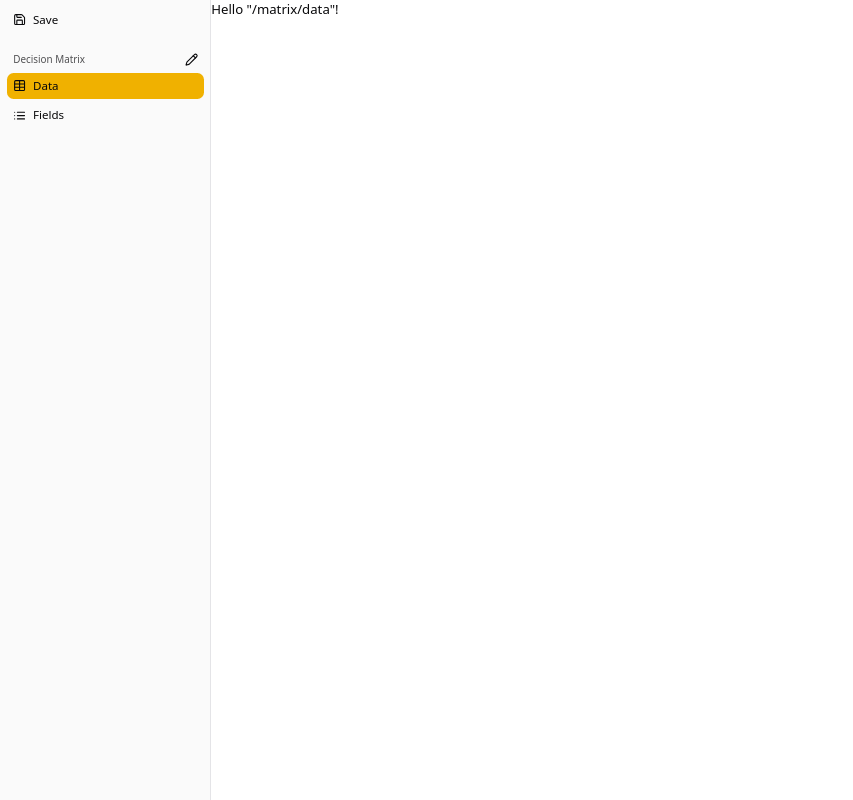
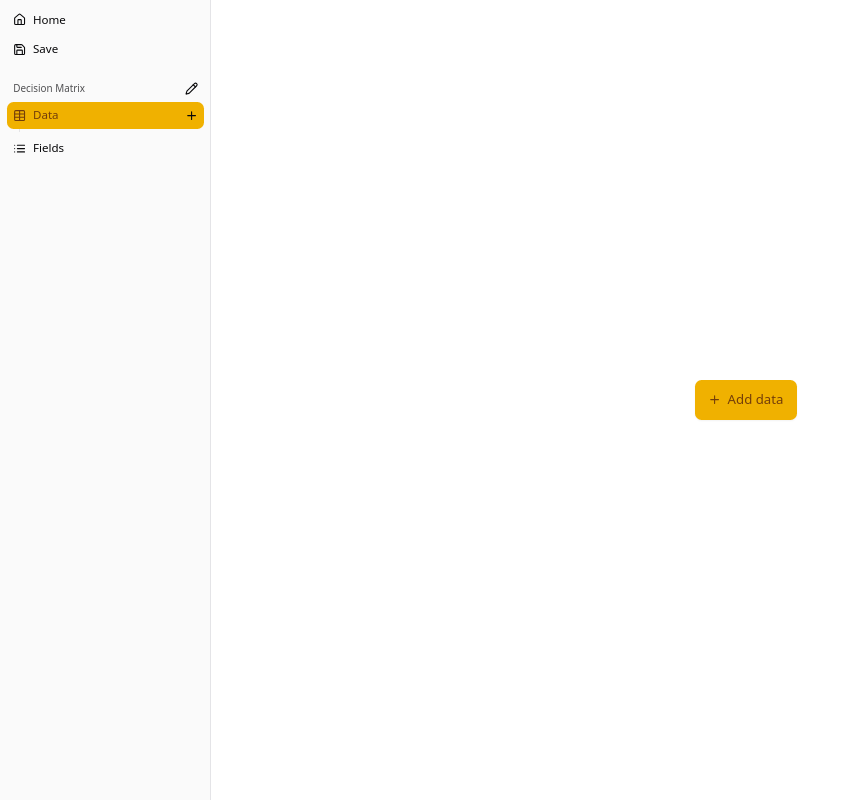
Before and after one commit to karoyqiu/decision-matrix, a React (Vite) app: page /matrix/data in a window 1280 px wide. Shown: the whole page, without its empty margins (0-853 px from the left). Built offline with nearby package versions, Linux system fonts and the light colour scheme.

Commit message:
添加主字段属性。

```diff
--- a/package.json
+++ b/package.json
@@ -12,6 +12,7 @@
   },
   "dependencies": {
     "@hookform/resolvers": "^5.0.1",
+    "@radix-ui/react-checkbox": "^1.3.2",
     "@radix-ui/react-collapsible": "^1.1.11",
     "@radix-ui/react-dialog": "^1.1.14",
     "@radix-ui/react-label": "^2.1.7",
--- a/src/components/field-collapsible.tsx
+++ b/src/components/field-collapsible.tsx
@@ -35,6 +35,7 @@ import { type Field, fieldSchema } from '@/lib/matrix/types';
 import { cn } from '@/lib/utils';
 
 import { InputBox } from './input-box';
+import { Checkbox } from './ui/checkbox';
 
 type FieldNameProps = {
   field: Field;
@@ -45,10 +46,11 @@ function FieldName(props: FieldNameProps) {
   const units = 'units' in field ? field.units?.join(', ') : null;
 
   return (
-    <span className="grow">
-      {field.name}
-      {units && <span className="text-muted-foreground ms-2 text-xs">{`[${units}]`}</span>}
-    </span>
+    <div className="flex grow gap-2">
+      <span>{field.name}</span>
+      {units && <span className="text-muted-foreground text-xs">{`[${units}]`}</span>}
+      {field.primary && <Badge>Primary field</Badge>}
+    </div>
   );
 }
 
@@ -69,6 +71,7 @@ export function FieldCollapsible(props: FieldCollapsibleProps) {
     criteriaMode: 'all',
     defaultValues: field,
   });
+  const primary = form.watch('primary');
   const type = form.watch('type');
   // @ts-expect-error
   const units = useFieldArray<Field>({ control: form.control, name: 'units' });
@@ -116,7 +119,7 @@ export function FieldCollapsible(props: FieldCollapsibleProps) {
           description="Input the name of the new field:"
           onInput={(name) => {
             if (name) {
-              dispatch({ type: 'newField', field: { ...field, name } });
+              dispatch({ type: 'addField', field: { ...field, name } });
             }
           }}
         >
@@ -177,6 +180,25 @@ export function FieldCollapsible(props: FieldCollapsibleProps) {
                     </SelectContent>
                   </Select>
                   <FormMessage />
+                </FormItem>
+              )}
+            />
+            <FormField
+              control={form.control}
+              name="primary"
+              render={({ field }) => (
+                <FormItem className="flex flex-row items-center gap-2">
+                  <FormControl>
+                    <Checkbox
+                      checked={!!field.value}
+                      onCheckedChange={(checked) => {
+                        if (checked) {
+                          field.onChange(true);
+                        }
+                      }}
+                    />
+                  </FormControl>
+                  <FormLabel className="text-sm font-normal">Primary field</FormLabel>
                 </FormItem>
               )}
             />
--- a/src/components/matrix-sidebar.tsx
+++ b/src/components/matrix-sidebar.tsx
@@ -1,5 +1,13 @@
 import { Link } from '@tanstack/react-router';
-import { ListIcon, PencilIcon, SaveIcon, TableIcon } from 'lucide-react';
+import {
+  BracesIcon,
+  HouseIcon,
+  ListIcon,
+  PencilIcon,
+  PlusIcon,
+  SaveIcon,
+  TableIcon,
+} from 'lucide-react';
 
 import {
   Sidebar,
@@ -10,32 +18,31 @@ import {
   SidebarGroupLabel,
   SidebarHeader,
   SidebarMenu,
+  SidebarMenuAction,
   SidebarMenuButton,
   SidebarMenuItem,
+  SidebarMenuSub,
+  SidebarMenuSubButton,
+  SidebarMenuSubItem,
 } from '@/components/ui/sidebar';
 import { useMatrix } from '@/lib/matrix/context';
 
-// Menu items.
-const items = [
-  {
-    title: 'Data',
-    url: '/matrix/data',
-    icon: TableIcon,
-  },
-  {
-    title: 'Fields',
-    url: '/matrix/fields',
-    icon: ListIcon,
-  },
-] as const;
-
 export function MatrixSidebar() {
   const { matrix, save } = useMatrix();
+  const primaryField = matrix.fields.find((field) => field.primary);
 
   return (
     <Sidebar>
       <SidebarHeader>
         <SidebarMenu>
+          <SidebarMenuItem>
+            <SidebarMenuButton asChild>
+              <Link className="[&.active]:bg-primary [&.active]:text-primary-foreground" to="/">
+                <HouseIcon />
+                Home
+              </Link>
+            </SidebarMenuButton>
+          </SidebarMenuItem>
           <SidebarMenuItem>
             <SidebarMenuButton onClick={save}>
               <SaveIcon />
@@ -53,16 +60,53 @@ export function MatrixSidebar() {
           </SidebarGroupAction>
           <SidebarGroupContent>
             <SidebarMenu>
-              {items.map((item) => (
-                <SidebarMenuItem key={item.title}>
-                  <SidebarMenuButton asChild>
-                    <Link className="[&.active]:bg-primary" to={item.url}>
-                      <item.icon />
-                      {item.title}
-                    </Link>
-                  </SidebarMenuButton>
-                </SidebarMenuItem>
-              ))}
+              <SidebarMenuItem>
+                <SidebarMenuButton asChild>
+                  <Link
+                    className="[&.active]:bg-primary [&.active]:text-primary-foreground"
+                    to="/matrix/data"
+                  >
+                    <TableIcon />
+                    Data
+                  </Link>
+                </SidebarMenuButton>
+                <SidebarMenuAction title="Add data">
+                  <PlusIcon />
+                  <span className="sr-only">Add data</span>
+                </SidebarMenuAction>
+                <SidebarMenuSub>
+                  {matrix.data.map((data) => {
+                    const dataId = data.id as string;
+                    return (
+                      <SidebarMenuSubItem key={dataId}>
+                        <SidebarMenuSubButton asChild>
+                          <Link
+                            className="[&.active]:bg-primary [&.active]:text-primary-foreground"
+                            to="/matrix/data/$dataId"
+                            params={{ dataId }}
+                          >
+                            <BracesIcon />
+                            <span className="">
+                              {data[primaryField?.id ?? 'id']?.toString() ?? dataId}
+                            </span>
+                          </Link>
+                        </SidebarMenuSubButton>
+                      </SidebarMenuSubItem>
+                    );
+                  })}
+                </SidebarMenuSub>
+              </SidebarMenuItem>
+              <SidebarMenuItem>
+                <SidebarMenuButton asChild>
+                  <Link
+                    className="[&.active]:bg-primary [&.active]:text-primary-foreground"
+                    to="/matrix/fields"
+                  >
+                    <ListIcon />
+                    Fields
+                  </Link>
+                </SidebarMenuButton>
+              </SidebarMenuItem>
             </SidebarMenu>
           </SidebarGroupContent>
         </SidebarGroup>
--- /dev/null
+++ b/src/components/ui/checkbox.tsx
@@ -0,0 +1,27 @@
+import * as CheckboxPrimitive from '@radix-ui/react-checkbox';
+import { CheckIcon } from 'lucide-react';
+import * as React from 'react';
+
+import { cn } from '@/lib/utils';
+
+function Checkbox({ className, ...props }: React.ComponentProps<typeof CheckboxPrimitive.Root>) {
+  return (
+    <CheckboxPrimitive.Root
+      data-slot="checkbox"
+      className={cn(
+        'peer border-input dark:bg-input/30 data-[state=checked]:bg-primary data-[state=checked]:text-primary-foreground dark:data-[state=checked]:bg-primary data-[state=checked]:border-primary focus-visible:border-ring focus-visible:ring-ring/50 aria-invalid:ring-destructive/20 dark:aria-invalid:ring-destructive/40 aria-invalid:border-destructive size-4 shrink-0 rounded-[4px] border shadow-xs transition-shadow outline-none focus-visible:ring-[3px] disabled:cursor-not-allowed disabled:opacity-50',
+        className,
+      )}
+      {...props}
+    >
+      <CheckboxPrimitive.Indicator
+        data-slot="checkbox-indicator"
+        className="flex items-center justify-center text-current transition-none"
+      >
+        <CheckIcon className="size-3.5" />
+      </CheckboxPrimitive.Indicator>
+    </CheckboxPrimitive.Root>
+  );
+}
+
+export { Checkbox };
--- a/src/lib/matrix/context.tsx
+++ b/src/lib/matrix/context.tsx
@@ -19,9 +19,9 @@ type ResetAction = {
   matrix?: DecisionMatrix;
 };
 
-/** 创建新字段 */
-type NewFieldAction = {
-  type: 'newField';
+/** 添加字段 */
+type AddFieldAction = {
+  type: 'addField';
   /** 字段 */
   field: Field;
 };
@@ -51,13 +51,21 @@ type DeleteFieldAction = {
   index: number;
 };
 
+/** 添加数据 */
+type AddDataAction = {
+  type: 'addData';
+  /** 数据 ID */
+  dataId: string;
+};
+
 /** 动作 */
 export type ActionType =
   | ResetAction
-  | NewFieldAction
+  | AddFieldAction
   | UpdateFieldAction
   | MoveFieldAction
-  | DeleteFieldAction;
+  | DeleteFieldAction
+  | AddDataAction;
 
 /** 决策矩阵 reducer */
 const decisionMatrixReducer = (draft: DecisionMatrix, action: ActionType) => {
@@ -65,7 +73,7 @@ const decisionMatrixReducer = (draft: DecisionMatrix, action: ActionType) => {
     case 'reset':
       return action.matrix ?? emptyMatrix;
 
-    case 'newField':
+    case 'addField':
       draft.fields.push({
         ...action.field,
         id: window.crypto.randomUUID(),
@@ -73,7 +81,18 @@ const decisionMatrixReducer = (draft: DecisionMatrix, action: ActionType) => {
       break;
 
     case 'updateField':
-      draft.fields.splice(action.index, 1, action.field);
+      if (action.field.primary) {
+        draft.fields = draft.fields.map((field, index) =>
+          index === action.index
+            ? action.field
+            : {
+                ...field,
+                primary: false,
+              },
+        );
+      } else {
+        draft.fields.splice(action.index, 1, action.field);
+      }
       break;
 
     case 'moveField':
@@ -85,6 +104,10 @@ const decisionMatrixReducer = (draft: DecisionMatrix, action: ActionType) => {
 
     case 'deleteField':
       draft.fields.splice(action.index, 1);
+      break;
+
+    case 'addData':
+      draft.data.push({ id: action.dataId });
       break;
 
     default:
@@ -148,5 +171,11 @@ export default function DecisionMatrixProivder({ children }: { children?: ReactN
 /** 使用当前决策矩阵 */
 export const useMatrix = () => useContext(DecisionMatrixContext);
 
+export const useMatrixData = (dataId: string) => {
+  const { matrix } = useMatrix();
+  const data = matrix.data.find((d) => d.id === dataId);
+  return data;
+};
+
 /** 使用动作分发函数 */
 export const useMatrixDispatch = () => useContext(DecisionMatrixDispatchContext);
--- a/src/lib/matrix/types.ts
+++ b/src/lib/matrix/types.ts
@@ -42,6 +42,8 @@ export const fieldSchema = z.intersection(
     id: z.uuid(),
     /** 名称 */
     name: z.string(),
+    /** 是否为主字段 */
+    primary: z.optional(z.boolean()),
   }),
   z.discriminatedUnion('type', [
     numericFieldSchema,
@@ -54,7 +56,7 @@ export const fieldSchema = z.intersection(
 /** 字段 */
 export type Field = z.infer<typeof fieldSchema>;
 
-/** 数据 */
+/** 数据，键是 `id` 及各字段 ID */
 export const dataSchema = z.record(
   z.string(),
   z.union([z.string(), z.int(), z.number(), z.date()]),
@@ -71,6 +73,7 @@ export const decisionMatrixSchema = z.object({
   /** 字段列表 */
   fields: z.array(fieldSchema).check((ctx) => {
     const keys = new Set<string>();
+    let primary = false;
 
     for (const field of ctx.value) {
       if (keys.has(field.name)) {
@@ -83,6 +86,28 @@ export const decisionMatrixSchema = z.object({
       }
 
       keys.add(field.name);
+
+      if (field.primary) {
+        if (primary) {
+          ctx.issues.push({
+            code: 'custom',
+            input: ctx.value,
+            message: `Duplicated primary field: ${field.name}`,
+            continue: true,
+          });
+        } else {
+          primary = true;
+        }
+      }
+    }
+
+    if (!primary) {
+      ctx.issues.push({
+        code: 'custom',
+        input: ctx.value,
+        message: 'No primary field',
+        continue: true,
+      });
     }
   }),
   /** 数据列表 */
--- a/src/routeTree.gen.ts
+++ b/src/routeTree.gen.ts
@@ -15,7 +15,8 @@ import { Route as AppImport } from './routes/_app'
 import { Route as MatrixRouteImport } from './routes/matrix/route'
 import { Route as AppIndexImport } from './routes/_app.index'
 import { Route as MatrixFieldsImport } from './routes/matrix/fields'
-import { Route as MatrixDataImport } from './routes/matrix/data'
+import { Route as MatrixDataIndexImport } from './routes/matrix/data.index'
+import { Route as MatrixDataDataIdImport } from './routes/matrix/data.$dataId'
 
 // Create/Update Routes
 
@@ -42,9 +43,15 @@ const MatrixFieldsRoute = MatrixFieldsImport.update({
   getParentRoute: () => MatrixRouteRoute,
 } as any)
 
-const MatrixDataRoute = MatrixDataImport.update({
-  id: '/data',
-  path: '/data',
+const MatrixDataIndexRoute = MatrixDataIndexImport.update({
+  id: '/data/',
+  path: '/data/',
+  getParentRoute: () => MatrixRouteRoute,
+} as any)
+
+const MatrixDataDataIdRoute = MatrixDataDataIdImport.update({
+  id: '/data/$dataId',
+  path: '/data/$dataId',
   getParentRoute: () => MatrixRouteRoute,
 } as any)
 
@@ -66,13 +73,6 @@ declare module '@tanstack/react-router' {
       preLoaderRoute: typeof AppImport
       parentRoute: typeof rootRoute
     }
-    '/matrix/data': {
-      id: '/matrix/data'
-      path: '/data'
-      fullPath: '/matrix/data'
-      preLoaderRoute: typeof MatrixDataImport
-      parentRoute: typeof MatrixRouteImport
-    }
     '/matrix/fields': {
       id: '/matrix/fields'
       path: '/fields'
@@ -87,19 +87,35 @@ declare module '@tanstack/react-router' {
       preLoaderRoute: typeof AppIndexImport
       parentRoute: typeof AppImport
     }
+    '/matrix/data/$dataId': {
+      id: '/matrix/data/$dataId'
+      path: '/data/$dataId'
+      fullPath: '/matrix/data/$dataId'
+      preLoaderRoute: typeof MatrixDataDataIdImport
+      parentRoute: typeof MatrixRouteImport
+    }
+    '/matrix/data/': {
+      id: '/matrix/data/'
+      path: '/data'
+      fullPath: '/matrix/data'
+      preLoaderRoute: typeof MatrixDataIndexImport
+      parentRoute: typeof MatrixRouteImport
+    }
   }
 }
 
 // Create and export the route tree
 
 interface MatrixRouteRouteChildren {
-  MatrixDataRoute: typeof MatrixDataRoute
   MatrixFieldsRoute: typeof MatrixFieldsRoute
+  MatrixDataDataIdRoute: typeof MatrixDataDataIdRoute
+  MatrixDataIndexRoute: typeof MatrixDataIndexRoute
 }
 
 const MatrixRouteRouteChildren: MatrixRouteRouteChildren = {
-  MatrixDataRoute: MatrixDataRoute,
   MatrixFieldsRoute: MatrixFieldsRoute,
+  MatrixDataDataIdRoute: MatrixDataDataIdRoute,
+  MatrixDataIndexRoute: MatrixDataIndexRoute,
 }
 
 const MatrixRouteRouteWithChildren = MatrixRouteRoute._addFileChildren(
@@ -119,39 +135,54 @@ const AppRouteWithChildren = AppRoute._addFileChildren(AppRouteChildren)
 export interface FileRoutesByFullPath {
   '/matrix': typeof MatrixRouteRouteWithChildren
   '': typeof AppRouteWithChildren
-  '/matrix/data': typeof MatrixDataRoute
   '/matrix/fields': typeof MatrixFieldsRoute
   '/': typeof AppIndexRoute
+  '/matrix/data/$dataId': typeof MatrixDataDataIdRoute
+  '/matrix/data': typeof MatrixDataIndexRoute
 }
 
 export interface FileRoutesByTo {
   '/matrix': typeof MatrixRouteRouteWithChildren
-  '/matrix/data': typeof MatrixDataRoute
   '/matrix/fields': typeof MatrixFieldsRoute
   '/': typeof AppIndexRoute
+  '/matrix/data/$dataId': typeof MatrixDataDataIdRoute
+  '/matrix/data': typeof MatrixDataIndexRoute
 }
 
 export interface FileRoutesById {
   __root__: typeof rootRoute
   '/matrix': typeof MatrixRouteRouteWithChildren
   '/_app': typeof AppRouteWithChildren
-  '/matrix/data': typeof MatrixDataRoute
   '/matrix/fields': typeof MatrixFieldsRoute
   '/_app/': typeof AppIndexRoute
+  '/matrix/data/$dataId': typeof MatrixDataDataIdRoute
+  '/matrix/data/': typeof MatrixDataIndexRoute
 }
 
 export interface FileRouteTypes {
   fileRoutesByFullPath: FileRoutesByFullPath
-  fullPaths: '/matrix' | '' | '/matrix/data' | '/matrix/fields' | '/'
+  fullPaths:
+    | '/matrix'
+    | ''
+    | '/matrix/fields'
+    | '/'
+    | '/matrix/data/$dataId'
+    | '/matrix/data'
   fileRoutesByTo: FileRoutesByTo
-  to: '/matrix' | '/matrix/data' | '/matrix/fields' | '/'
+  to:
+    | '/matrix'
+    | '/matrix/fields'
+    | '/'
+    | '/matrix/data/$dataId'
+    | '/matrix/data'
   id:
     | '__root__'
     | '/matrix'
     | '/_app'
-    | '/matrix/data'
     | '/matrix/fields'
     | '/_app/'
+    | '/matrix/data/$dataId'
+    | '/matrix/data/'
   fileRoutesById: FileRoutesById
 }
 
@@ -182,8 +213,9 @@ export const routeTree = rootRoute
     "/matrix": {
       "filePath": "matrix/route.tsx",
       "children": [
-        "/matrix/data",
-        "/matrix/fields"
+        "/matrix/fields",
+        "/matrix/data/$dataId",
+        "/matrix/data/"
       ]
     },
     "/_app": {
@@ -192,10 +224,6 @@ export const routeTree = rootRoute
         "/_app/"
       ]
     },
-    "/matrix/data": {
-      "filePath": "matrix/data.tsx",
-      "parent": "/matrix"
-    },
     "/matrix/fields": {
       "filePath": "matrix/fields.tsx",
       "parent": "/matrix"
@@ -203,6 +231,14 @@ export const routeTree = rootRoute
     "/_app/": {
       "filePath": "_app.index.tsx",
       "parent": "/_app"
+    },
+    "/matrix/data/$dataId": {
+      "filePath": "matrix/data.$dataId.tsx",
+      "parent": "/matrix"
+    },
+    "/matrix/data/": {
+      "filePath": "matrix/data.index.tsx",
+      "parent": "/matrix"
     }
   }
 }
--- /dev/null
+++ b/src/routes/matrix/data.$dataId.tsx
@@ -0,0 +1,14 @@
+import { createFileRoute } from '@tanstack/react-router';
+
+import { useMatrixData } from '@/lib/matrix/context';
+
+export const Route = createFileRoute('/matrix/data/$dataId')({
+  component: RouteComponent,
+});
+
+function RouteComponent() {
+  const { dataId } = Route.useParams();
+  const data = useMatrixData(dataId);
+
+  return <div>Hello "/matrix/data/$dataId"!</div>;
+}
--- /dev/null
+++ b/src/routes/matrix/data.index.tsx
@@ -0,0 +1,30 @@
+import { createFileRoute, useNavigate } from '@tanstack/react-router';
+import { PlusIcon } from 'lucide-react';
+
+import { Button } from '@/components/ui/button';
+import { useMatrixDispatch } from '@/lib/matrix/context';
+
+export const Route = createFileRoute('/matrix/data/')({
+  component: RouteComponent,
+});
+
+function RouteComponent() {
+  const dispatch = useMatrixDispatch();
+  const navigate = useNavigate();
+
+  return (
+    <div className="flex h-full w-full flex-col items-center justify-center gap-8">
+      <Button
+        size="lg"
+        onClick={async () => {
+          const dataId = crypto.randomUUID();
+          dispatch({ type: 'addData', dataId });
+          await navigate({ to: '/matrix/data/$dataId', params: { dataId } });
+        }}
+      >
+        <PlusIcon />
+        Add data
+      </Button>
+    </div>
+  );
+}
--- a/src/routes/matrix/data.tsx
+++ /dev/null
@@ -1,9 +0,0 @@
-import { createFileRoute } from '@tanstack/react-router';
-
-export const Route = createFileRoute('/matrix/data')({
-  component: RouteComponent,
-});
-
-function RouteComponent() {
-  return <div>Hello "/matrix/data"!</div>;
-}
--- a/src/routes/matrix/fields.tsx
+++ b/src/routes/matrix/fields.tsx
@@ -40,7 +40,7 @@ function RouteComponent() {
           description="Input the name of the new field:"
           onInput={(name) => {
             if (name) {
-              dispatchAndSave({ type: 'newField', field: { id: '', name, type: 'text' } });
+              dispatchAndSave({ type: 'addField', field: { id: '', name, type: 'text' } });
             }
           }}
         >
```
Also changed, not shown: 1 other file (tests, documents, lock files or other folders).
